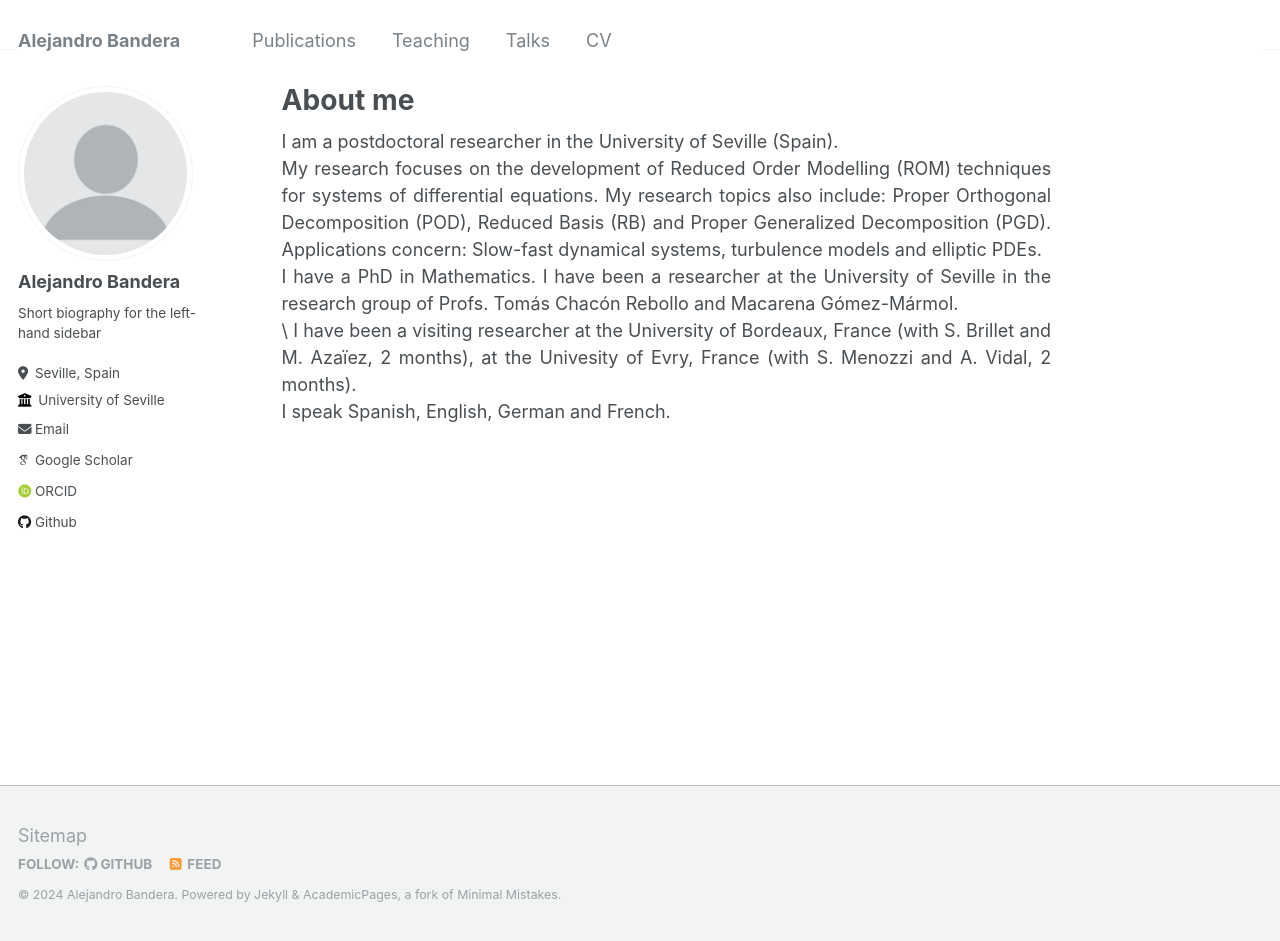
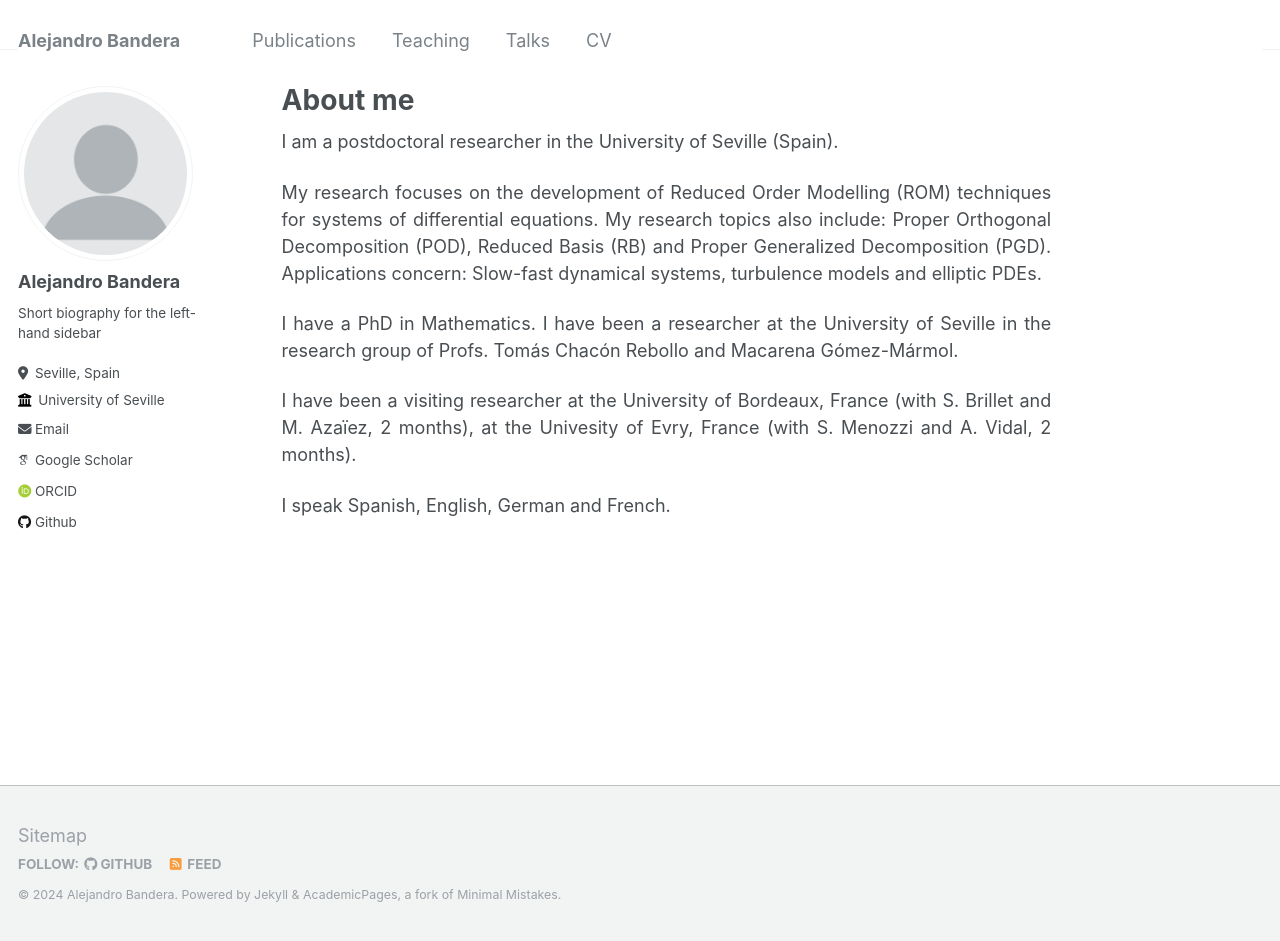
Before and after one commit to abanderam/abandera.github.io, a Jekyll site: the page built from _pages/about.md, in a window 1280 px wide and 941 px high. Built offline with Jekyll 4.4.1, drawn with Linux system fonts in a browser that asks for light colours; some web fonts are replaced.

Commit message:
Update about.md

```diff
--- a/_pages/about.md
+++ b/_pages/about.md
@@ -8,24 +8,13 @@ redirect_from:
 ---
 
 <div style="text-align: justify">
-I am a postdoctoral researcher in the University of Seville (Spain).
+<p>I am a postdoctoral researcher in the University of Seville (Spain). </p>
+
+<p>My research focuses on the development of Reduced Order Modelling (ROM) techniques for systems of differential equations. My research topics also include: Proper Orthogonal Decomposition (POD), Reduced Basis (RB) and Proper Generalized Decomposition (PGD). Applications concern: Slow-fast dynamical systems, turbulence models and elliptic PDEs.</p>
+
+<p>I have a PhD in Mathematics. I have been a researcher at the University of Seville in the research group of Profs. Tomás Chacón Rebollo and Macarena Gómez-Mármol.</p>
+
+<p>I have been a visiting researcher at the University of Bordeaux, France (with S. Brillet and M. Azaïez, 2 months), at the Univesity of Evry, France (with S. Menozzi and A. Vidal, 2 months).</p>
+
+<p>I speak Spanish, English, German and French.</p>
 </div>
-
-
-<div style="text-align: justify">
-My research focuses on the development of Reduced Order Modelling (ROM) techniques for systems of differential equations. My research topics also include: Proper Orthogonal Decomposition (POD), Reduced Basis (RB) and Proper Generalized Decomposition (PGD). Applications concern: Slow-fast dynamical systems, turbulence models and elliptic PDEs.
-</div>
-
-
-<div style="text-align: justify">
-I have a PhD in Mathematics. I have been a researcher at the University of Seville in the research group of Profs. Tomás Chacón Rebollo and Macarena Gómez-Mármol.
-</div>
-
-
-<div style="text-align: justify">\
-I have been a visiting researcher at the University of Bordeaux, France (with S. Brillet and M. Azaïez, 2 months), at the Univesity of Evry, France (with S. Menozzi and A. Vidal, 2 months).
-</div>
-
-<div style="text-align: justify">
-I speak Spanish, English, German and French.
-</div>
```
